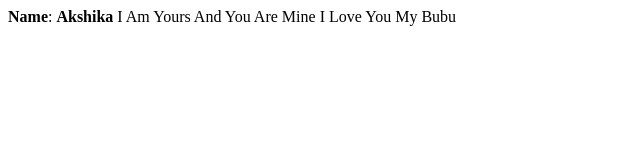
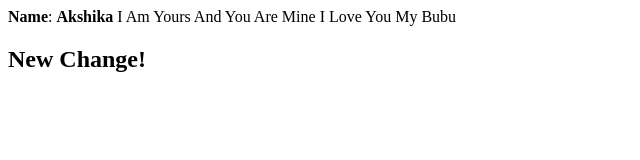
Before and after one commit to shrutikajagtap0201/test, a plain HTML site: page AkshikaFirst.html in a window 1280 px wide. Shown: the whole page, without its empty margins (0-640 px from the left). Drawn offline with Linux system fonts and the light colour scheme.

Commit message:
Second Commit

```diff
--- a/AkshikaFirst.html
+++ b/AkshikaFirst.html
@@ -3,5 +3,6 @@
 <b>Name</b>: <b>Akshika</b>
 <h>I Am Yours And You Are Mine</h1>
 <h>I Love You My Bubu</h1>
+<h2>New Change!<h2>
 </body>
 </html>
```
